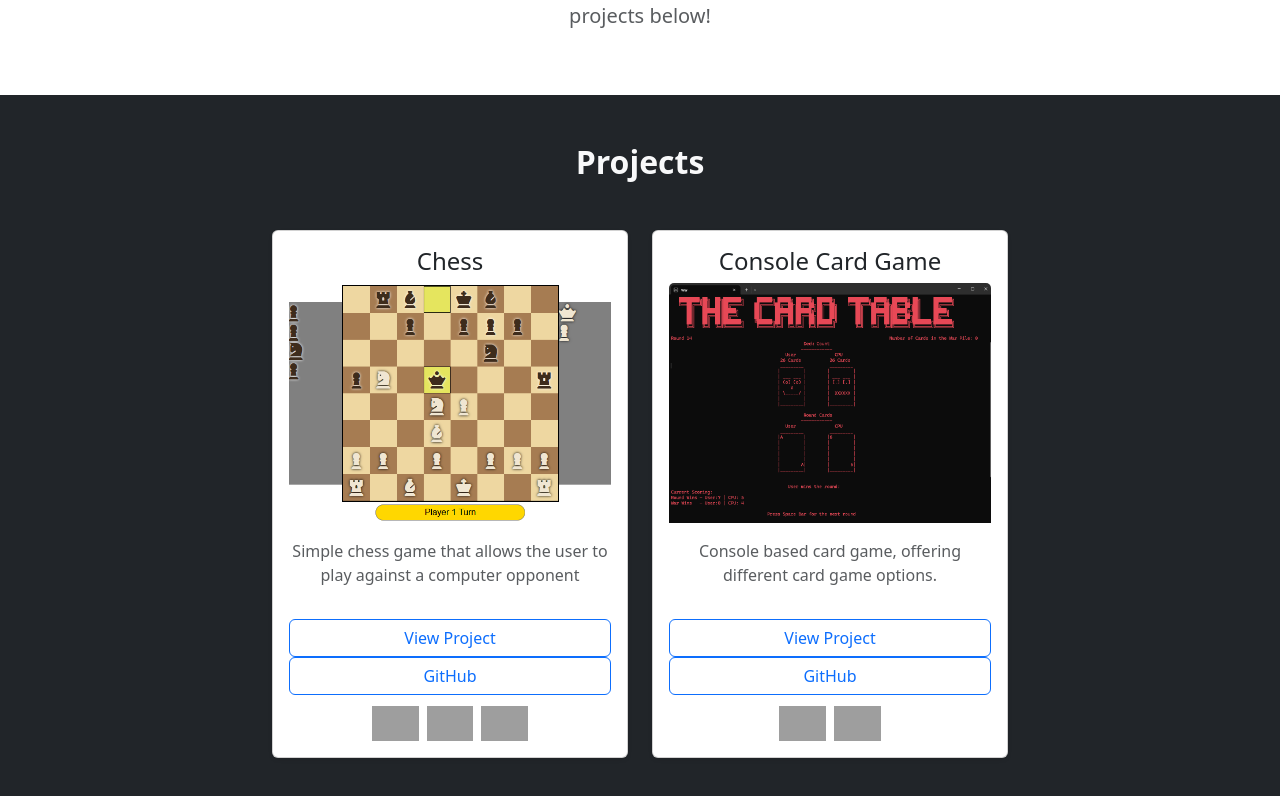
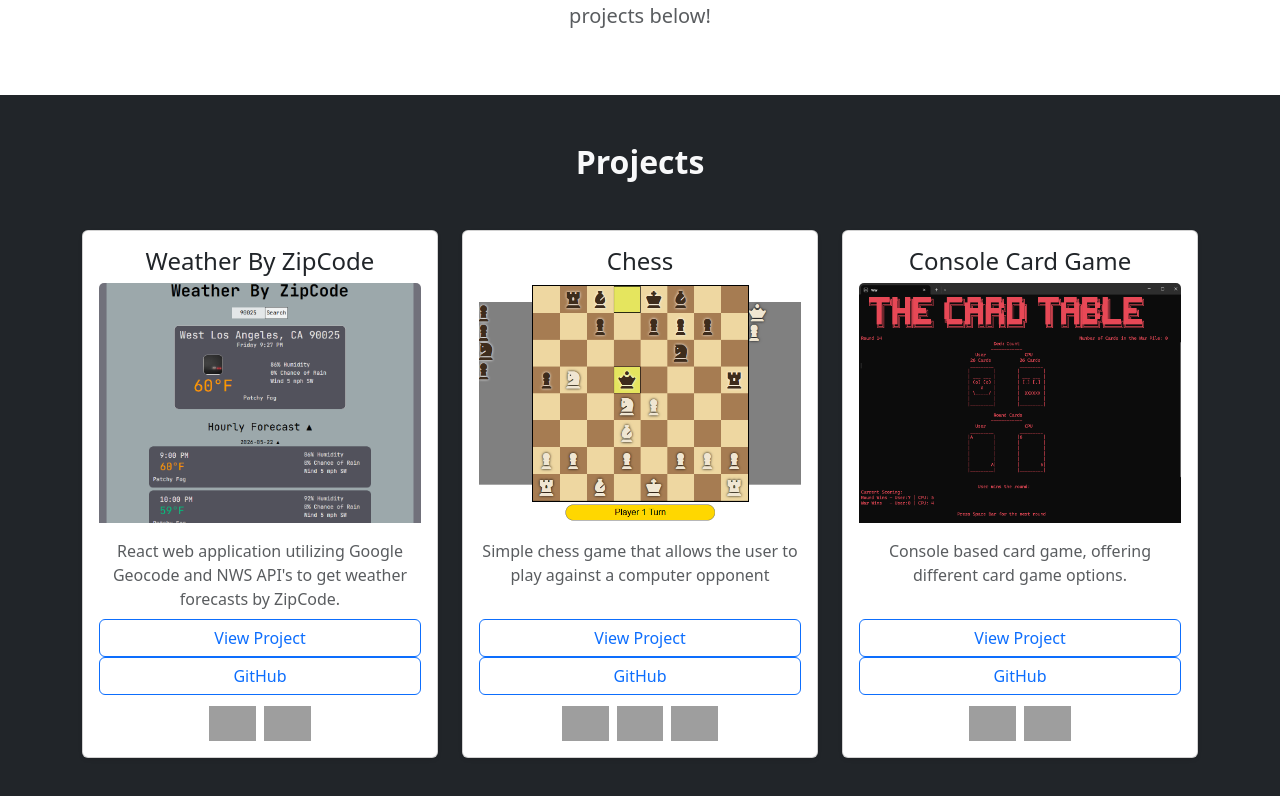
Before and after one commit to gwhitfi/justin-portfolio, a React (Vite) app: page / in a window 1280 px wide. Shown: the part 276-1072 px from the top of the page. Built offline with nearby package versions, Linux system fonts and the light colour scheme; grey boxes are pictures that could not be loaded.

Commit message:
Added new weatherapp project

```diff
--- a/src/component/ProjectSection.tsx
+++ b/src/component/ProjectSection.tsx
@@ -1,18 +1,26 @@
 import ProjectCard from "./ProjectCard";
-import chessProjectImage from "../assets/Chess1.png"
-import cardTableProject from "../assets/cardtable.png"
-import { technologies } from "../data/technologies"
+import chessProjectImage from "../assets/Chess1.png";
+import cardTableProject from "../assets/cardtable.png";
+import weather from "../assets/weather.png";
+import { technologies } from "../data/technologies";
 
 const projects = [
+    {
+        title: "Weather By ZipCode",
+        description:
+            "React web application utilizing Google Geocode and NWS API's to get weather forecasts by ZipCode.",
+        image: weather,
+        projectLink: "https://weatherbyzipcode.netlify.app/",
+        githubLink: "https://github.com/gwhitfi/weatherapp",
+        tech: [technologies.react, technologies.typescript],
+    },
     {
         title: "Chess ",
         description: "Simple chess game that allows the user to play against a computer opponent ",
         image: chessProjectImage,
         projectLink: "https://jwchess.netlify.app/",
         githubLink: "https://github.com/gwhitfi/chess",
-    tech: [
-            technologies.javascript, technologies.html, technologies.css
-          ]
+        tech: [technologies.javascript, technologies.html, technologies.css],
     },
     {
         title: "Console Card Game",
@@ -20,10 +28,9 @@ const projects = [
         image: cardTableProject,
         projectLink: "https://github.com/gwhitfi/CardGame",
         githubLink: "https://github.com/gwhitfi/CardGame",
-    tech: [technologies.csharp, technologies.dotnet]
-  }
-]
-
+        tech: [technologies.csharp, technologies.dotnet],
+    },
+];
 
 function ProjectSection() {
     return (
@@ -35,12 +42,20 @@ function ProjectSection() {
 
                 <div className="row justify-content-center">
                     {projects.map((projects) => (
-                        <ProjectCard key={projects.title} title={projects.title} image={projects.image} description={projects.description} projectLink={projects.projectLink} githubLink={projects.githubLink} tech={projects.tech} />
+                        <ProjectCard
+                            key={projects.title}
+                            title={projects.title}
+                            image={projects.image}
+                            description={projects.description}
+                            projectLink={projects.projectLink}
+                            githubLink={projects.githubLink}
+                            tech={projects.tech}
+                        />
                     ))}
                 </div>
             </div>
         </section>
-    )
+    );
 }
 
-export default ProjectSection
+export default ProjectSection;
--- a/src/data/technologies.ts
+++ b/src/data/technologies.ts
@@ -4,6 +4,10 @@ export const technologies = {
     css: "https://cdn.jsdelivr.net/gh/devicons/devicon@latest/icons/css3/css3-original.svg",
     html: "https://cdn.jsdelivr.net/gh/devicons/devicon@latest/icons/html5/html5-original.svg",
     csharp: "https://cdn.jsdelivr.net/gh/devicons/devicon@latest/icons/csharp/csharp-original.svg",
-  netlify: "https://cdn.jsdelivr.net/gh/devicons/devicon@latest/icons/netlify/netlify-original.svg",
+    netlify:
+        "https://cdn.jsdelivr.net/gh/devicons/devicon@latest/icons/netlify/netlify-original.svg",
     dotnet: "https://cdn.jsdelivr.net/gh/devicons/devicon@latest/icons/dot-net/dot-net-original.svg",
+    react: "https://cdn.jsdelivr.net/gh/devicons/devicon@latest/icons/react/react-original.svg",
+    typescript:
+        "https://cdn.jsdelivr.net/gh/devicons/devicon@latest/icons/typescript/typescript-original.svg",
 };
```
Also changed, not shown: src/assets/weather.png (added), 1 other file (tests, documents, lock files or other folders). Lines whose indentation alone changed are shown as unchanged.
